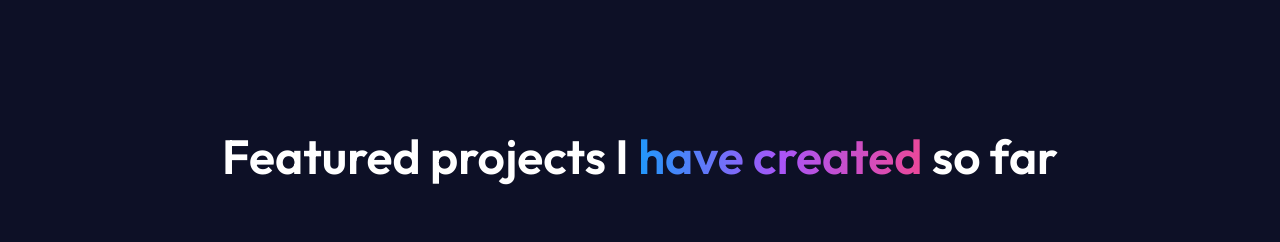
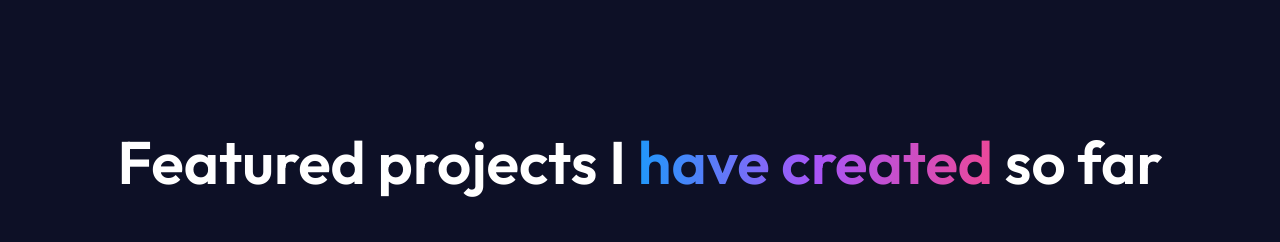
Before and after one commit to alif-firdaus/Passionate-React, a React (Create React App) app: page / in a window 1280 px wide. Shown: the part 4800-5042 px from the top of the page. Built offline with nearby package versions, Linux system fonts and the light colour scheme.

Commit message:
Projects Section md : added

```diff
--- a/src/Pages/Projects.jsx
+++ b/src/Pages/Projects.jsx
@@ -5,7 +5,7 @@ const Projects = () => {
 	return (
 		<div id="projects" className="pb-44 pt-36 px-sectionpl">
 			{/* Projects Title */}
-			<h1 className="text-5xl font-semibold text-center text-black dark:text-white">
+			<h1 className="text-5xl font-semibold text-center text-black md:text-6xl dark:text-white">
 				Featured projects I{" "}
 				<span className="text-transparent bg-gradient-to-r from-primary via-purple-500 to-pink-500 bg-clip-text">
 					have created
```
